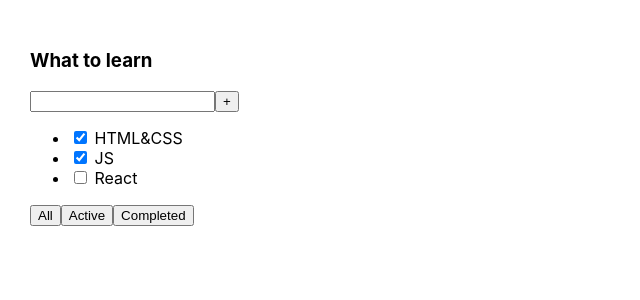
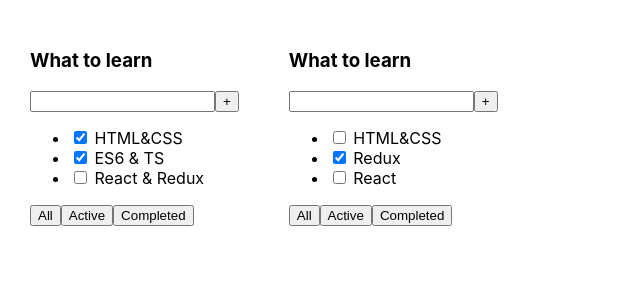
Before and after one commit to IgorBosin/to-do-list, a React (Create React App) app: page / in a window 1280 px wide. Shown: the top 300 px of the page, without its empty margins (0-640 px from the left). Built offline with nearby package versions, Linux system fonts and the light colour scheme.

Commit message:
lesson #1 (map)

```diff
--- a/src/App.tsx
+++ b/src/App.tsx
@@ -1,26 +1,25 @@
 import React from 'react';
 import './App.css';
+import {TodoList} from "./TodoList";
 
 function App() {
+
+    const tasks = [
+        {id: 1, title: 'HTML&CSS', isDone: true},
+        {id: 2, title: 'ES6 & TS', isDone: true},
+        {id: 3, title: 'React & Redux', isDone: false},
+    ]
+
+    const tasks2 = [
+        {id: 1, title: 'HTML&CSS', isDone: false},
+        {id: 2, title: 'Redux', isDone: true},
+        {id: 3, title: 'React', isDone: false},
+    ]
+
     return (
         <div className="App">
-            <div>
-                <h3>What to learn</h3>
-                <div>
-                    <input/>
-                    <button>+</button>
-                </div>
-                <ul>
-                    <li><input type="checkbox" checked={true}/> <span>HTML&CSS</span></li>
-                    <li><input type="checkbox" checked={true}/> <span>JS</span></li>
-                    <li><input type="checkbox" checked={false}/> <span>React</span></li>
-                </ul>
-                <div>
-                    <button>All</button>
-                    <button>Active</button>
-                    <button>Completed</button>
-                </div>
-            </div>
+            <TodoList tasks={tasks}/>
+            <TodoList tasks={tasks2}/>
         </div>
     );
 }
--- /dev/null
+++ b/src/TodoList.tsx
@@ -0,0 +1,35 @@
+import React from 'react';
+
+type TodoListType = {
+    tasks: TasksType[]
+}
+
+type TasksType = {
+    id: number
+    title: string
+    isDone: boolean
+}
+
+export const TodoList = (props: TodoListType) => {
+    return (
+        <div>
+            <h3>What to learn</h3>
+            <div>
+                <input/>
+                <button>+</button>
+            </div>
+            <ul>
+                {props.tasks.map(el => {
+                    return (
+                        <li key={el.id}><input type="checkbox" checked={el.isDone}/> <span>{el.title}</span></li>
+                    )
+                })}
+            </ul>
+            <div>
+                <button>All</button>
+                <button>Active</button>
+                <button>Completed</button>
+            </div>
+        </div>
+    );
+};
```
